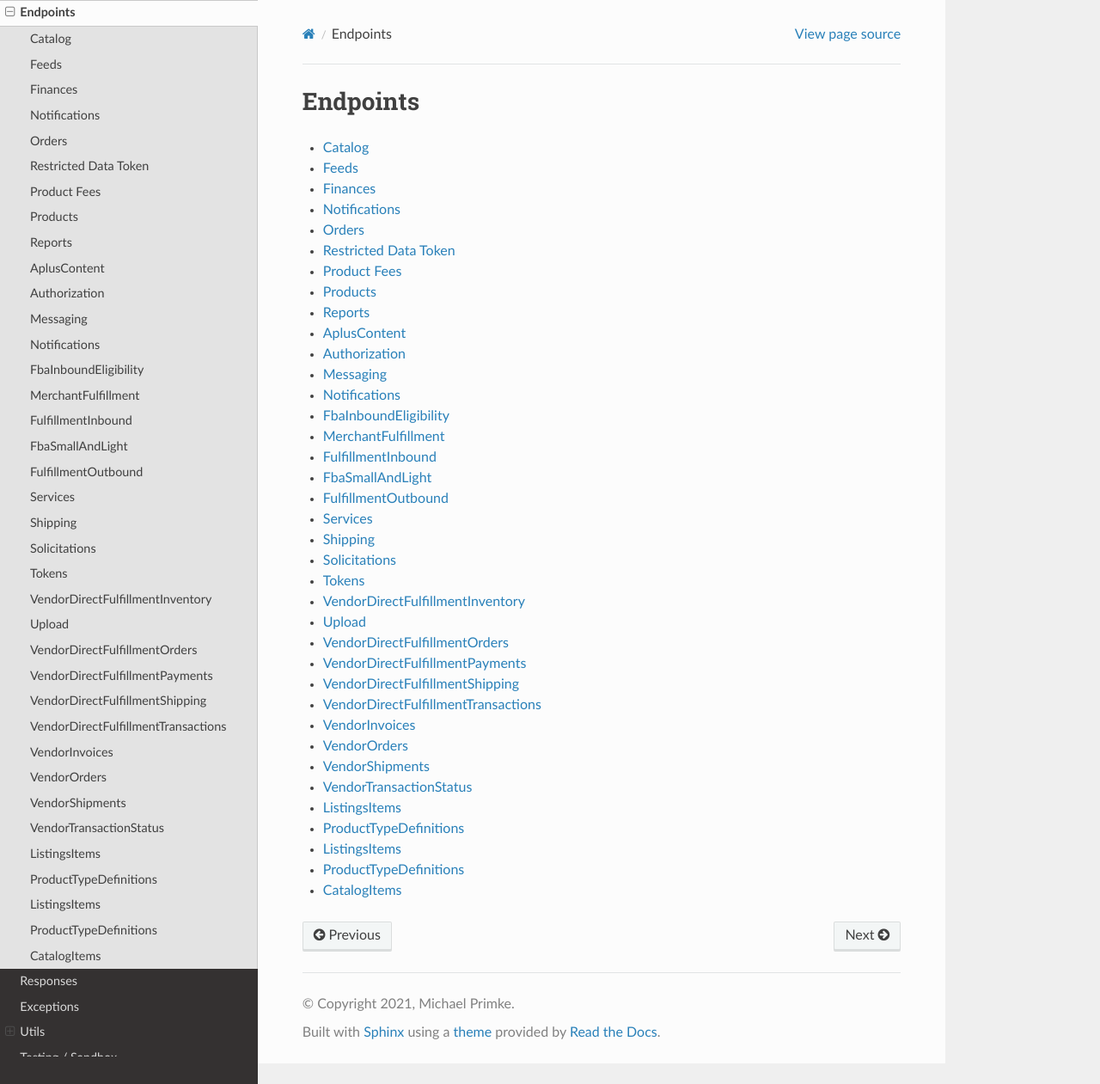
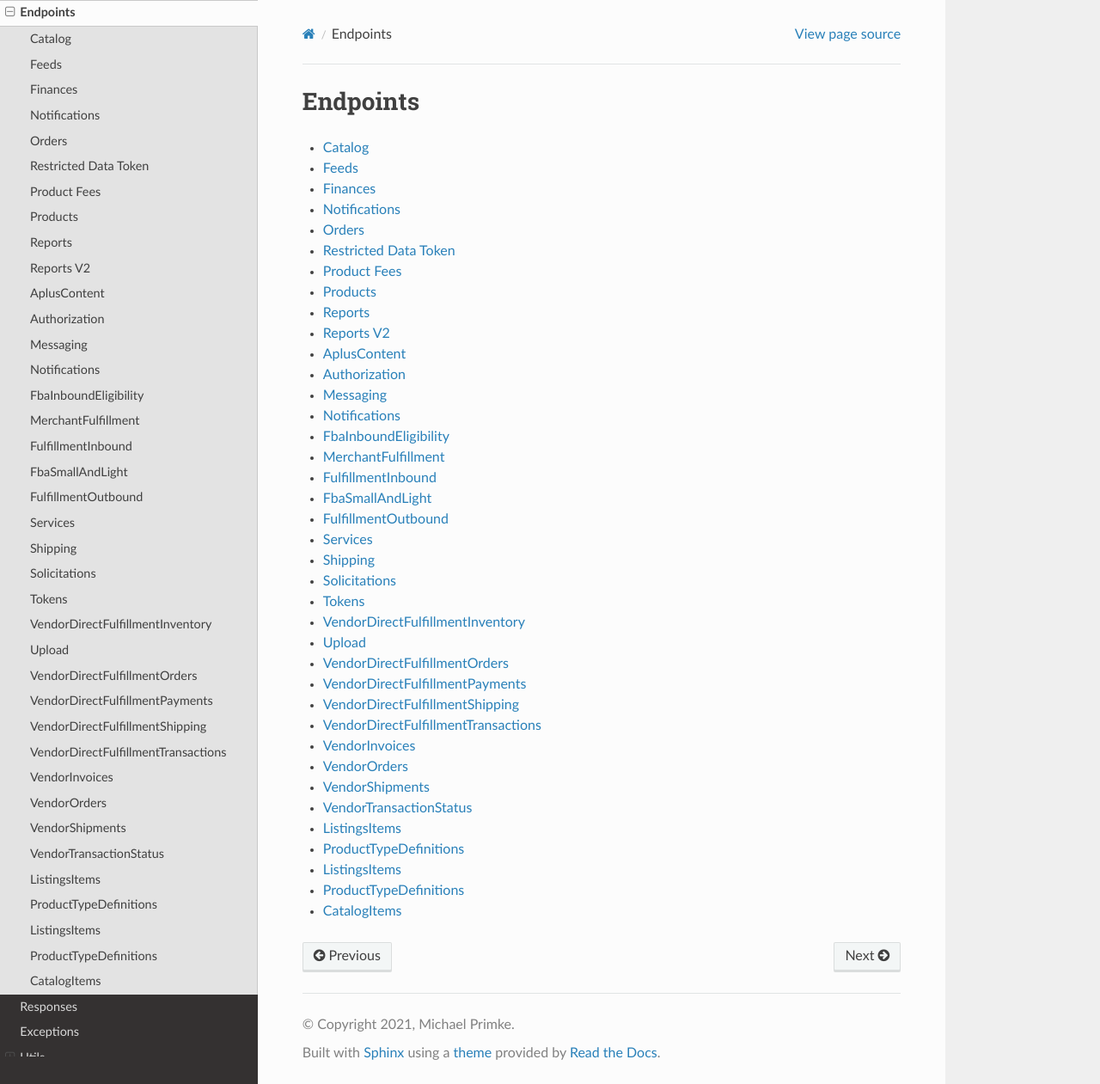
Before and after one commit to saleweaver/sp-api-docs, a Sphinx documentation site: the page built from docs/endpoints.rst, in a window 1280 px wide and 1261 px high. Shown: the whole window at 86% size. Built offline with Sphinx 7.4.7 and the Read the Docs theme 2.0.0, drawn with Linux system fonts in a browser that asks for light colours; comment, search, counter and statistics services are not loaded; some of the changed lines change nothing that is shown.

Commit message:
added reports v2

```diff
--- a/docs/endpoints.rst
+++ b/docs/endpoints.rst
@@ -15,6 +15,7 @@ Endpoints
     endpoints/product_fees
     endpoints/products
     endpoints/reports
+    endpoints/reports2
     endpoints/aplus_content
     endpoints/authorization
     endpoints/messaging
--- /dev/null
+++ b/docs/endpoints/reports2.rst
@@ -0,0 +1,5 @@
+Reports V2
+==========
+
+
+..  autoclass:: sp_api.api.ReportsV2
```
